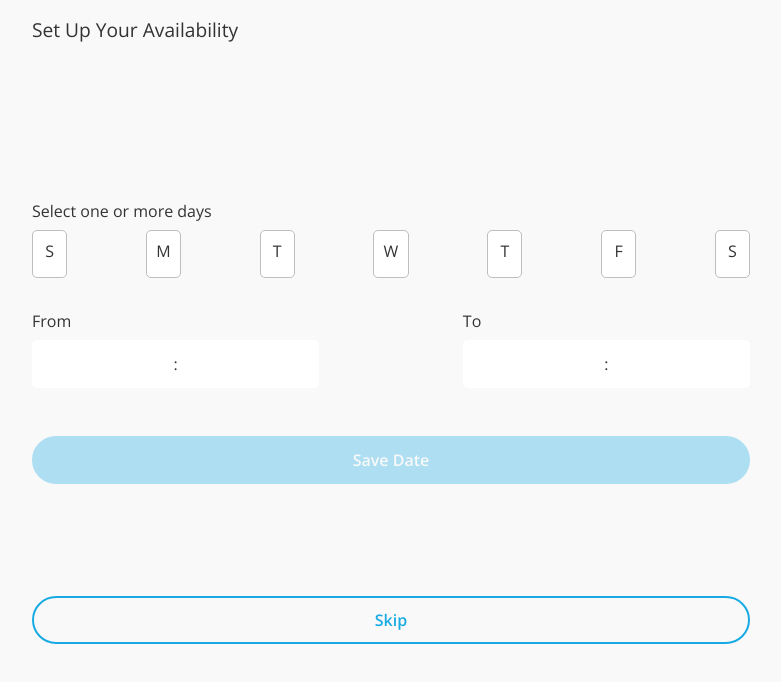
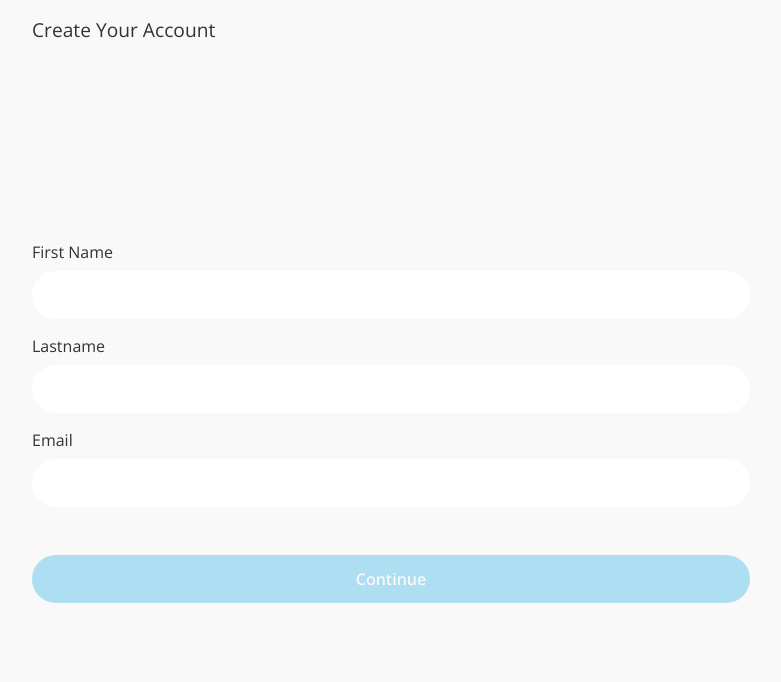
Before and after one commit to franfercalderon/hang-client, a React (Create React App) app: page /onboarding in a window 1280 px wide. Shown: the top 682 px of the page, without its empty margins (249-1030 px from the left). Built offline with nearby package versions, Linux system fonts and the light colour scheme; no server answers.

Commit message:
changes in hang scheduling view

```diff
--- a/src/views/Onboarding.js
+++ b/src/views/Onboarding.js
@@ -19,7 +19,7 @@ export default function Onboarding () {
         lastname: '',
         email: ''
     })
-    const [ onboardingStage, setOnboardingStage ] = useState( 3 )
+    const [ onboardingStage, setOnboardingStage ] = useState( 1 )
     const [ isLoading, setIsLoading ] = useState( false )
 
     //CONTEXT
```
